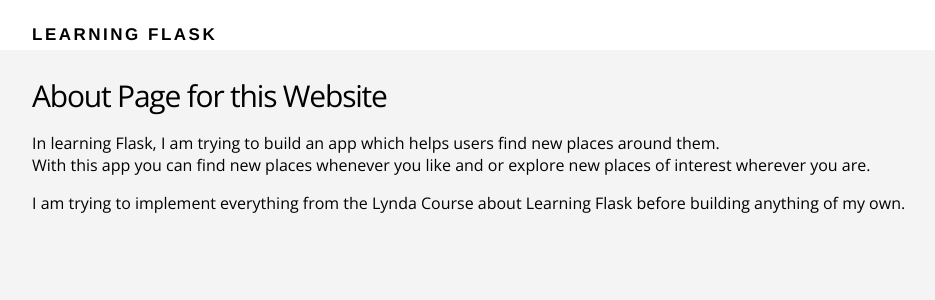
After one commit to dhruvr50/learning-flask, a Flask app: page /about in a window 1280 px wide. The commit adds this page. Shown: the top 300 px of the page, without its empty margins (108-1043 px from the left). Run offline with Flask 2, Linux system fonts and the light colour scheme.

Commit message:
Created About Page & added to Home Page

```diff
--- a/routes.py
+++ b/routes.py
@@ -10,6 +10,9 @@ app = Flask(__name__)
 def index():
 	return render_template("index.html")
 
+@app.route("/about")
+def about():
+	return render_template("about.html")
 
 if __name__ == "__main__":
 	#Run the app on a local server
--- /dev/null
+++ b/templates/about.html
@@ -0,0 +1,12 @@
+{% extends "layout.html" %}
+
+{% block content %}
+	<main class="about-section">
+		<div class="container">
+			<h2>About Page for this Website</h2>
+			<p>In learning Flask, I am trying to build an app which helps users find new places around them.<br /> With this app you can find new places whenever you like and or explore new places of interest wherever you are.</p>
+			<p>I am trying to implement everything from the Lynda Course about Learning Flask before building anything of my own.</p>
+		</div>
+	</main>
+
+{% endblock %}
--- a/templates/index.html
+++ b/templates/index.html
@@ -6,7 +6,7 @@
 			<div class="section-content">
 				<h2>Discover Places near you.</h2>
 				<a href="#" class="btn-primary">Sign Up</a>
-				<a href="#" class="btn-secondary">Learn More</a>
+				<a href="{{ url_for('about') }}" class="btn-secondary">Learn More</a>
 			</div>
 
 			<div class="section-device">
```
